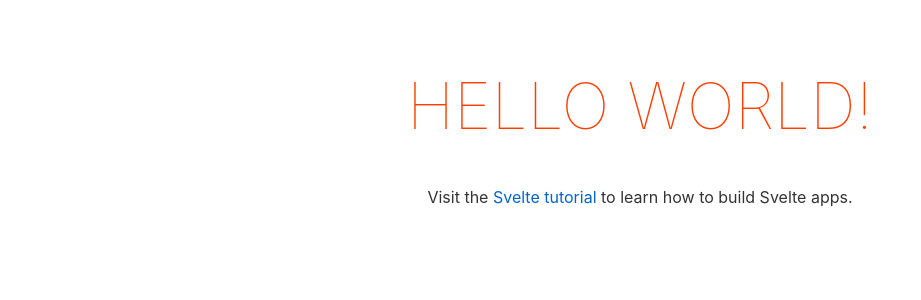
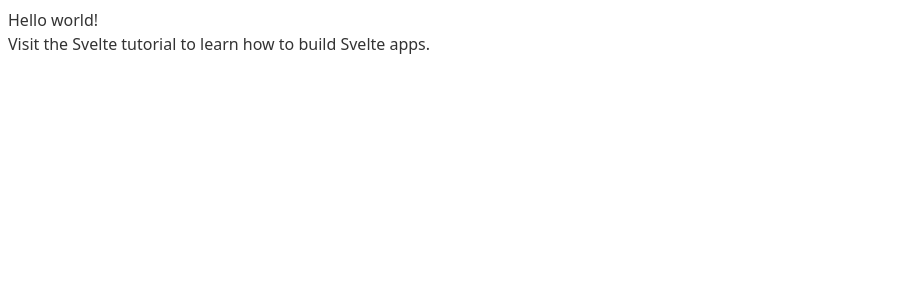
Before and after one commit to rachelrly/svelte-playground, a Svelte app: page / in a window 1280 px wide. Shown: the top 300 px of the page, without its empty margins (0-921 px from the left). Built offline with nearby package versions, Linux system fonts and the light colour scheme.

Commit message:
completes tailwind setup

```diff
--- a/package.json
+++ b/package.json
@@ -13,6 +13,7 @@
     "@rollup/plugin-node-resolve": "^11.0.0",
     "@rollup/plugin-typescript": "^8.0.0",
     "@tsconfig/svelte": "^2.0.0",
+    "@types/autoprefixer": "^10.2.0",
     "rollup": "^2.3.4",
     "rollup-plugin-css-only": "^3.1.0",
     "rollup-plugin-livereload": "^2.0.0",
--- a/rollup.config.js
+++ b/rollup.config.js
@@ -1,33 +1,37 @@
-import svelte from 'rollup-plugin-svelte';
-import commonjs from '@rollup/plugin-commonjs';
-import resolve from '@rollup/plugin-node-resolve';
-import livereload from 'rollup-plugin-livereload';
-import { terser } from 'rollup-plugin-terser';
-import sveltePreprocess from 'svelte-preprocess';
-import typescript from '@rollup/plugin-typescript';
-import css from 'rollup-plugin-css-only';
+import svelte from 'rollup-plugin-svelte'
+import commonjs from '@rollup/plugin-commonjs'
+import resolve from '@rollup/plugin-node-resolve'
+import livereload from 'rollup-plugin-livereload'
+import { terser } from 'rollup-plugin-terser'
+import sveltePreprocess from 'svelte-preprocess'
+import typescript from '@rollup/plugin-typescript'
+import css from 'rollup-plugin-css-only'
 
-const production = !process.env.ROLLUP_WATCH;
+const production = !process.env.ROLLUP_WATCH
 
 function serve() {
-	let server;
+  let server
 
   function toExit() {
-		if (server) server.kill(0);
+    if (server) server.kill(0)
   }
 
   return {
     writeBundle() {
-			if (server) return;
-			server = require('child_process').spawn('npm', ['run', 'start', '--', '--dev'], {
+      if (server) return
+      server = require('child_process').spawn(
+        'npm',
+        ['run', 'start', '--', '--dev'],
+        {
           stdio: ['ignore', 'inherit', 'inherit'],
           shell: true
-			});
+        }
+      )
 
-			process.on('SIGTERM', toExit);
-			process.on('exit', toExit);
+      process.on('SIGTERM', toExit)
+      process.on('exit', toExit)
     }
-	};
+  }
 }
 
 export default {
@@ -40,7 +44,12 @@ export default {
   },
   plugins: [
     svelte({
-			preprocess: sveltePreprocess({ sourceMap: !production }),
+      preprocess: sveltePreprocess({
+        sourceMap: !production,
+        postcss: {
+          plugins: [require('tailwindcss'), require('autoprefixer')]
+        }
+      }),
       compilerOptions: {
         // enable run-time checks when not in production
         dev: !production
@@ -80,4 +89,4 @@ export default {
   watch: {
     clearScreen: false
   }
-};
+}
--- a/src/App.svelte
+++ b/src/App.svelte
@@ -1,30 +1,17 @@
 <script lang="ts">
-	export let name: string;
+  export let name: string
 </script>
 
 <main>
-	<h1>Hello {name}!</h1>
-	<p>Visit the <a href="https://svelte.dev/tutorial">Svelte tutorial</a> to learn how to build Svelte apps.</p>
+  <h1>Hello {name}!</h1>
+  <p>
+    Visit the <a href="https://svelte.dev/tutorial">Svelte tutorial</a> to learn
+    how to build Svelte apps.
+  </p>
 </main>
 
-<style>
-	main {
-		text-align: center;
-		padding: 1em;
-		max-width: 240px;
-		margin: 0 auto;
-	}
-
-	h1 {
-		color: #ff3e00;
-		text-transform: uppercase;
-		font-size: 4em;
-		font-weight: 100;
-	}
-
-	@media (min-width: 640px) {
-		main {
-			max-width: none;
-		}
-	}
+<style global lang="postcss">
+  @tailwind base;
+  @tailwind components;
+  @tailwind utilities;
 </style>
--- a/tailwind.config.js
+++ b/tailwind.config.js
@@ -1,11 +1,20 @@
+const isProduction = !process.env.ROLLUP_WATCH
+
 module.exports = {
-  purge: [],
+  purge: {
+    content: ['./src/**/*.svelte'],
+    enabled: isProduction // disable purge in dev
+  },
   darkMode: false, // or 'media' or 'class'
   theme: {
-    extend: {},
+    extend: {}
   },
   variants: {
-    extend: {},
+    extend: {}
   },
   plugins: [],
+  future: {
+    purgeLayersByDefault: true,
+    removeDeprecatedGapUtilities: true
+  }
 }
```
Also changed, not shown: 1 other file (tests, documents, lock files or other folders). Lines whose indentation alone changed are shown as unchanged.
